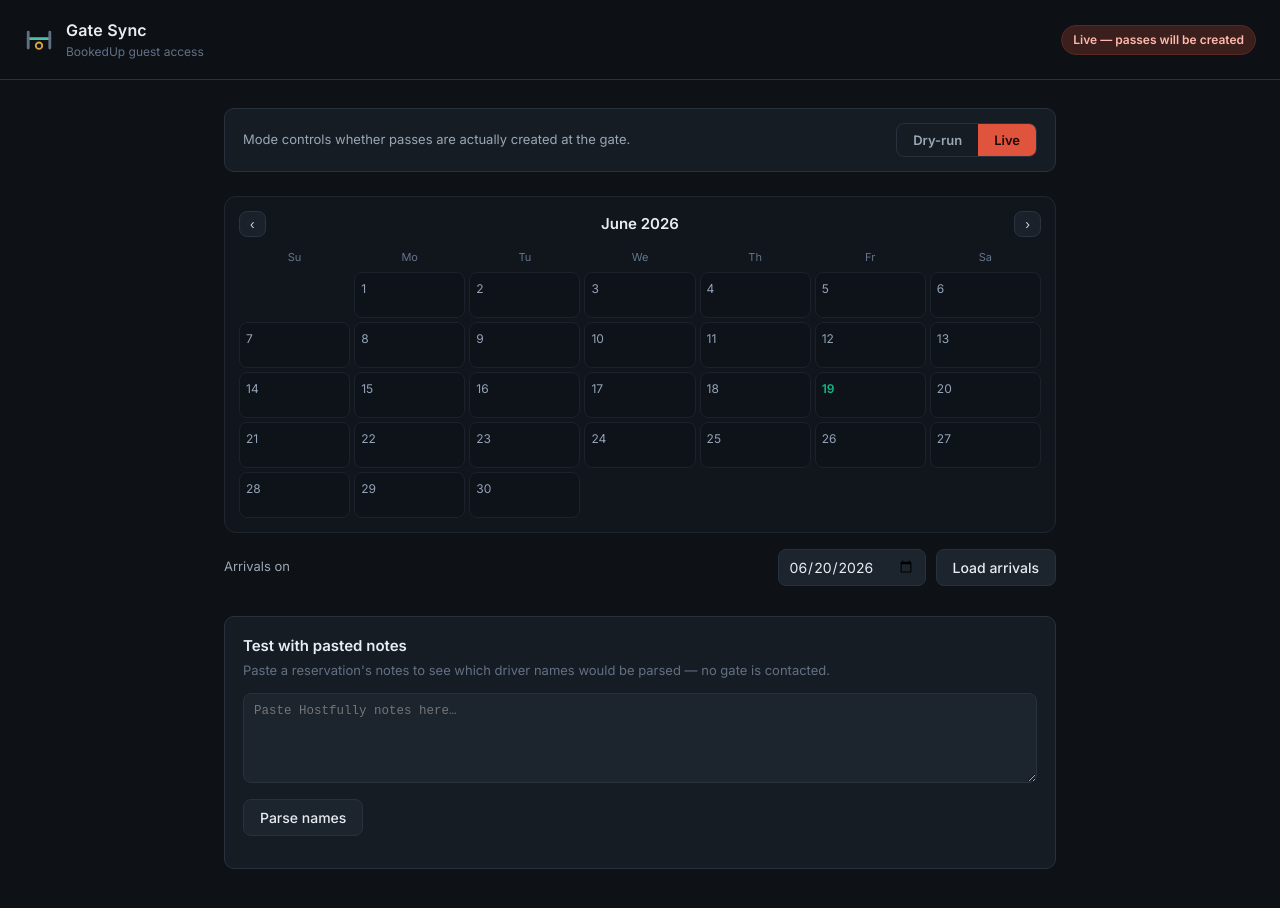
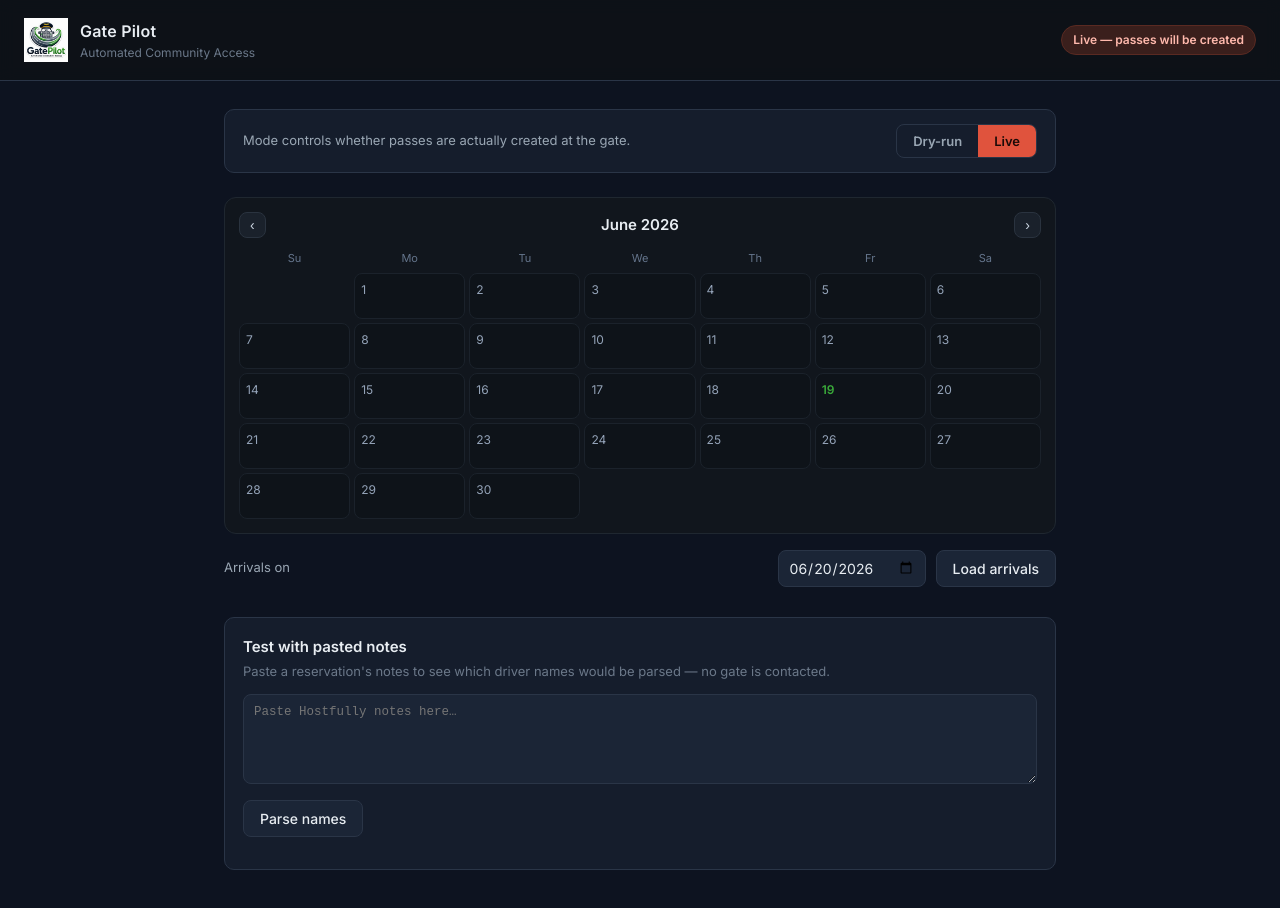
Before and after one commit to michaelsigman/Gate-Sync, a website: page public/index.html in a window 1280 px wide. Drawn offline with Linux system fonts and the light colour scheme; no server answers; a web font is replaced by a local one.

Commit message:
Rebrand to Gate Pilot

```diff
--- a/public/index.html
+++ b/public/index.html
@@ -3,15 +3,16 @@
 <head>
 <meta charset="utf-8" />
 <meta name="viewport" content="width=device-width, initial-scale=1" />
-<title>Gate Sync — BookedUp</title>
+<title>Gate Pilot — Automated Community Access</title>
+<link rel="icon" type="image/png" href="/assets/gate-pilot-logo.png" />
 <link rel="preconnect" href="https://fonts.googleapis.com">
 <link rel="preconnect" href="https://fonts.gstatic.com" crossorigin>
 <link href="https://fonts.googleapis.com/css2?family=Inter:wght@400;500;600&family=Spline+Sans+Mono:wght@500;600&display=swap" rel="stylesheet">
 <style>
   :root{
-    --bg:#0e1217; --panel:#161c24; --panel-2:#1c242e; --line:#28323e;
-    --ink:#e8edf2; --ink-dim:#9aa7b4; --ink-faint:#637084;
-    --accent:#4cc2a0;          /* safe / dry-run */
+    --bg:#0d1320; --panel:#151d2c; --panel-2:#1b2536; --line:#2a3547;
+    --ink:#e8edf2; --ink-dim:#9aa7b4; --ink-faint:#6b7889;
+    --accent:#3aa93a;          /* Gate Pilot green — safe / dry-run */
     --armed:#e0533d;           /* live / armed */
     --armed-soft:#3a1f1c;
     --gold:#d9a441;
@@ -30,6 +31,7 @@
     position:sticky;top:0;background:rgba(14,18,23,.92);backdrop-filter:blur(8px);z-index:10;
   }
   .brand{display:flex;align-items:center;gap:12px}
+  .brand-logo{height:44px;width:auto;display:block}
   .sigil{width:30px;height:30px;flex:none}
   .brand h1{font-size:16px;font-weight:600;margin:0;letter-spacing:.2px}
   .brand .sub{font-size:12px;color:var(--ink-faint);margin-top:1px}
@@ -132,12 +134,12 @@
     font-size:11px;font-weight:600;padding:2px 8px;border-radius:10px;
     margin-left:8px;white-space:nowrap;
   }
-  .name-row .badge.on{background:rgba(16,185,129,.18);color:#10b981}
+  .name-row .badge.on{background:rgba(58,169,58,.18);color:#3aa93a}
   .name-row .badge.part{background:rgba(245,158,11,.18);color:#f59e0b}
   .name-row .badge.new{background:rgba(148,163,184,.14);color:#94a3b8}
   .name-row .badge.unk{background:rgba(148,163,184,.10);color:#64748b}
   .name-row.editable{gap:8px}
-  .name-row .nm-check{width:16px;height:16px;accent-color:#10b981;cursor:pointer;flex:0 0 auto}
+  .name-row .nm-check{width:16px;height:16px;accent-color:#3aa93a;cursor:pointer;flex:0 0 auto}
   .name-row .nm-input{
     flex:1 1 0;min-width:0;background:#0e1319;border:1px solid #232c37;color:#e2e8f0;
     border-radius:6px;padding:6px 8px;font-family:inherit;font-size:13px;
@@ -152,7 +154,7 @@
     margin-top:8px;background:transparent;border:1px dashed #2a333f;color:#94a3b8;
     padding:7px 12px;font-size:13px;border-radius:8px;cursor:pointer;
   }
-  .btn.ghost.add-name:hover{border-color:#10b981;color:#10b981}
+  .btn.ghost.add-name:hover{border-color:#3aa93a;color:#3aa93a}
   .calendar{
     background:#11161d;border:1px solid #1f2730;border-radius:12px;
     padding:14px;margin-bottom:16px;
@@ -173,12 +175,12 @@
   .cal-cell.has{cursor:pointer;border-color:#2a3a4d}
   .cal-cell.has:hover{background:#141b24}
   .cal-cell .d{font-size:12px;color:#94a3b8}
-  .cal-cell.today .d{color:#10b981;font-weight:700}
+  .cal-cell.today .d{color:#3aa93a;font-weight:700}
   .cal-cell .cnt{
     font-size:11px;font-weight:700;border-radius:9px;padding:1px 6px;margin-left:3px;
   }
   .cal-cell .cnt-wrap{position:absolute;right:5px;bottom:4px;display:flex;gap:2px}
-  .cal-cell .cnt.done{background:rgba(16,185,129,.18);color:#10b981}
+  .cal-cell .cnt.done{background:rgba(58,169,58,.18);color:#3aa93a}
   .cal-cell .cnt.part{background:rgba(245,158,11,.18);color:#f59e0b}
   .cal-cell .cnt.todo{background:rgba(239,68,68,.18);color:#ef4444}
   .cal-cell.empty{background:transparent;border-color:transparent}
@@ -225,15 +227,10 @@
 <body>
 <header>
   <div class="brand">
-    <svg class="sigil" viewBox="0 0 32 32" fill="none">
-      <rect x="3" y="13" width="26" height="3" rx="1.5" fill="#4cc2a0"/>
-      <rect x="3" y="6" width="3" height="20" rx="1.5" fill="#637084"/>
-      <rect x="26" y="6" width="3" height="20" rx="1.5" fill="#637084"/>
-      <circle cx="16" cy="22" r="3.4" fill="none" stroke="#d9a441" stroke-width="2"/>
-    </svg>
+    <img class="brand-logo" src="/assets/gate-pilot-logo.png" alt="Gate Pilot" />
     <div>
-      <h1>Gate Sync</h1>
-      <div class="sub">BookedUp guest access</div>
+      <h1>Gate Pilot</h1>
+      <div class="sub">Automated Community Access</div>
     </div>
   </div>
   <span id="stateChip" class="statechip dry">Dry-run — nothing is written</span>
```
Also changed, not shown: public/assets/gate-pilot-logo.png (added).
